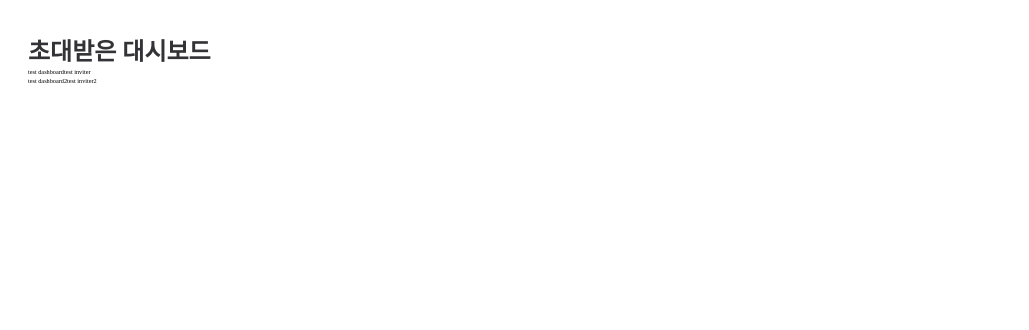
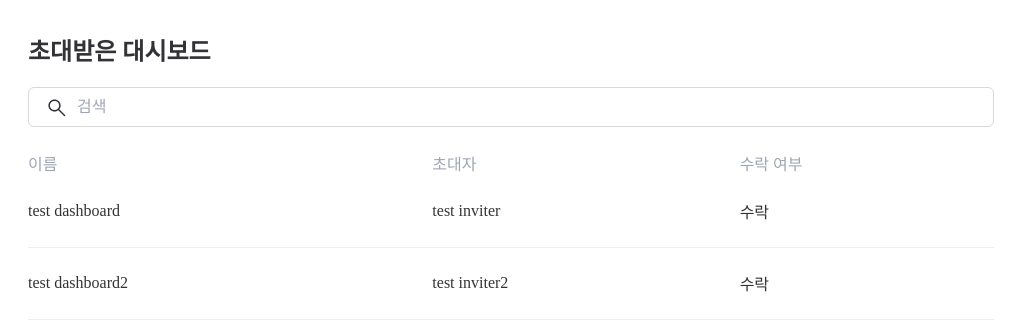
Before and after one commit to juncastle97/taskify-team3, a Next.js app: page /mydashboard in a window 1280 px wide. Shown: the top 330 px of the page, without its empty margins (0-1029 px from the left). Built offline with nearby package versions, Linux system fonts and the light colour scheme.

Commit message:
[내 대시보드] 초대받은 대시보드 컴포넌트 구현 (#20)
* refactor: 컨벤션에 따라서 스타일 이름 수정

* feat: 초대받은 대시보드 테이블에 사용할 검색창 컴포넌트 구현

* feat: 테이블 스타일 수정, hydration 오류 해결

```diff
--- /dev/null
+++ b/components/input/SearchBar.module.scss
@@ -0,0 +1,28 @@
+.wrapper {
+  position: relative;
+}
+
+.inputBox {
+  width: 100%;
+  height: 4rem;
+  border-radius: 0.6rem;
+  border: 1px solid $gray-300;
+  padding-left: 4.8rem;
+  padding-right: 1rem;
+  @include text-style-16-light();
+}
+
+.inputBox::placeholder {
+  color: $gray-400;
+  @include text-style-16-light();
+}
+
+.inputBox:focus {
+  outline: none;
+}
+
+.searchIcon {
+  position: absolute;
+  top: 0.9rem;
+  left: 1.7rem;
+}
--- /dev/null
+++ b/components/input/SearchBar.tsx
@@ -0,0 +1,34 @@
+import { ChangeEventHandler, useState } from "react";
+import styles from "./SearchBar.module.scss";
+import Image from "next/image";
+import SearchIcon from "@/public/icons/search.svg";
+
+const SEARCH_ICON_SIZE = 24;
+
+const SearchBar = () => {
+  const [value, setValue] = useState("");
+  const handleInputChange: ChangeEventHandler<HTMLInputElement> = e => {
+    setValue(e.target.value);
+  };
+
+  return (
+    <div className={styles.wrapper}>
+      <Image
+        className={styles.searchIcon}
+        src={SearchIcon}
+        width={SEARCH_ICON_SIZE}
+        height={SEARCH_ICON_SIZE}
+        alt="search"
+      />
+      <input
+        type="text"
+        value={value}
+        placeholder="검색"
+        onChange={handleInputChange}
+        className={styles.inputBox}
+      />
+    </div>
+  );
+};
+
+export default SearchBar;
--- a/components/table/InvitedDashboardTable.module.scss
+++ b/components/table/InvitedDashboardTable.module.scss
@@ -13,7 +13,7 @@
   line-height: normal;
 }
 
-.no-invitation {
+.noInvitation {
   @include column-flexbox();
   @include text-style-18-light();
   width: 100%;
@@ -21,3 +21,26 @@
   color: $gray-400;
   margin-top: 6.6rem;
 }
+
+.tableArea {
+  margin-top: 20px;
+  @include column-flexbox(start, stretch);
+  gap: 2.4rem;
+}
+
+.table {
+  width: 100%;
+  text-align: left;
+  vertical-align: middle;
+  @include text-style-16-light();
+
+  th {
+    color: $gray-400;
+  }
+
+  td {
+    height: 7.2rem;
+    color: $black-200;
+    border-bottom: 1px solid $gray-200;
+  }
+}
--- a/components/table/InvitedDashboardTable.tsx
+++ b/components/table/InvitedDashboardTable.tsx
@@ -2,6 +2,7 @@ import Image from "next/image";
 import styles from "./InvitedDashboardTable.module.scss";
 import { MappedInvitations } from "@/types/invitations";
 import noInvitationIcon from "@/public/icons/noInvitation.svg";
+import SearchBar from "@/components/input/SearchBar";
 
 const NO_INVITATION_ICON_SIZE = 100;
 
@@ -12,7 +13,7 @@ interface InvitedDashboardTableProps {
 
 const NoInvitation = () => {
   return (
-    <div className={styles["no-invitation"]}>
+    <div className={styles.noInvitation}>
       <Image
         src={noInvitationIcon}
         alt="No Invitation"
@@ -32,15 +33,28 @@ const InvitedDashboardTable = ({
     <div className={styles.wrapper}>
       <div className={styles.title}>초대받은 대시보드</div>
       {totalCount ? (
-        <ul>
-          {invitations.map(invitation => (
-            <li>
-              {invitation.dashboard}
-              {invitation.inviter}
-              {invitation.inviteAccepted}
-            </li>
-          ))}
-        </ul>
+        <div className={styles.tableArea}>
+          <SearchBar />
+          <table className={styles.table}>
+            <thead>
+              <tr>
+                <th>이름</th>
+                <th>초대자</th>
+                <th>수락 여부</th>
+              </tr>
+            </thead>
+            <tbody>
+              {invitations.map(invitation => (
+                /** @TODO 수락/거절 버튼 컴포넌트 완성되면 적용하기 */
+                <tr>
+                  <td>{invitation.dashboard}</td>
+                  <td>{invitation.inviter}</td>
+                  <td>{invitation.inviteAccepted ? "수락" : "거절"}</td>
+                </tr>
+              ))}
+            </tbody>
+          </table>
+        </div>
       ) : (
         <NoInvitation />
       )}
```
Also changed, not shown: public/icons/search.svg (added).
